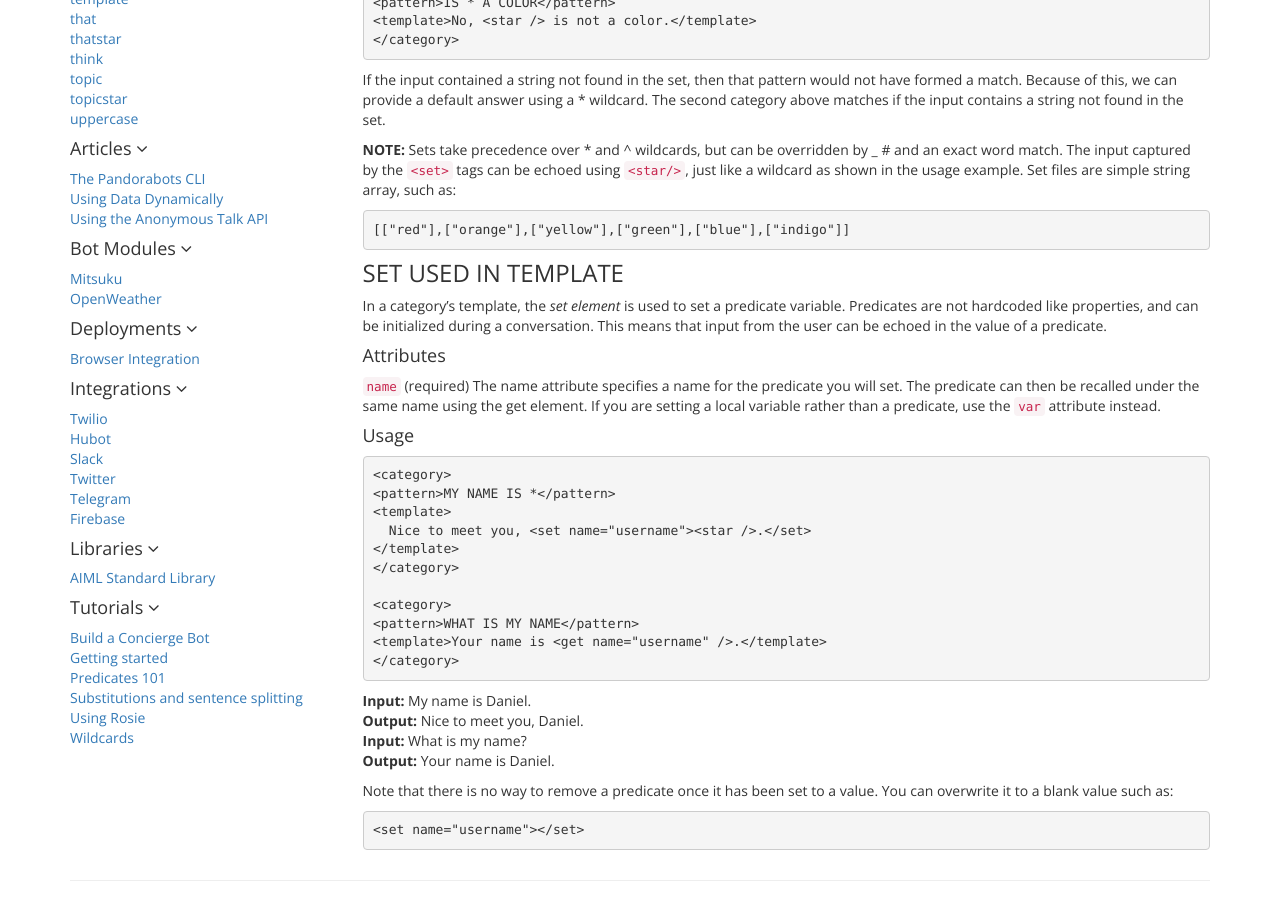
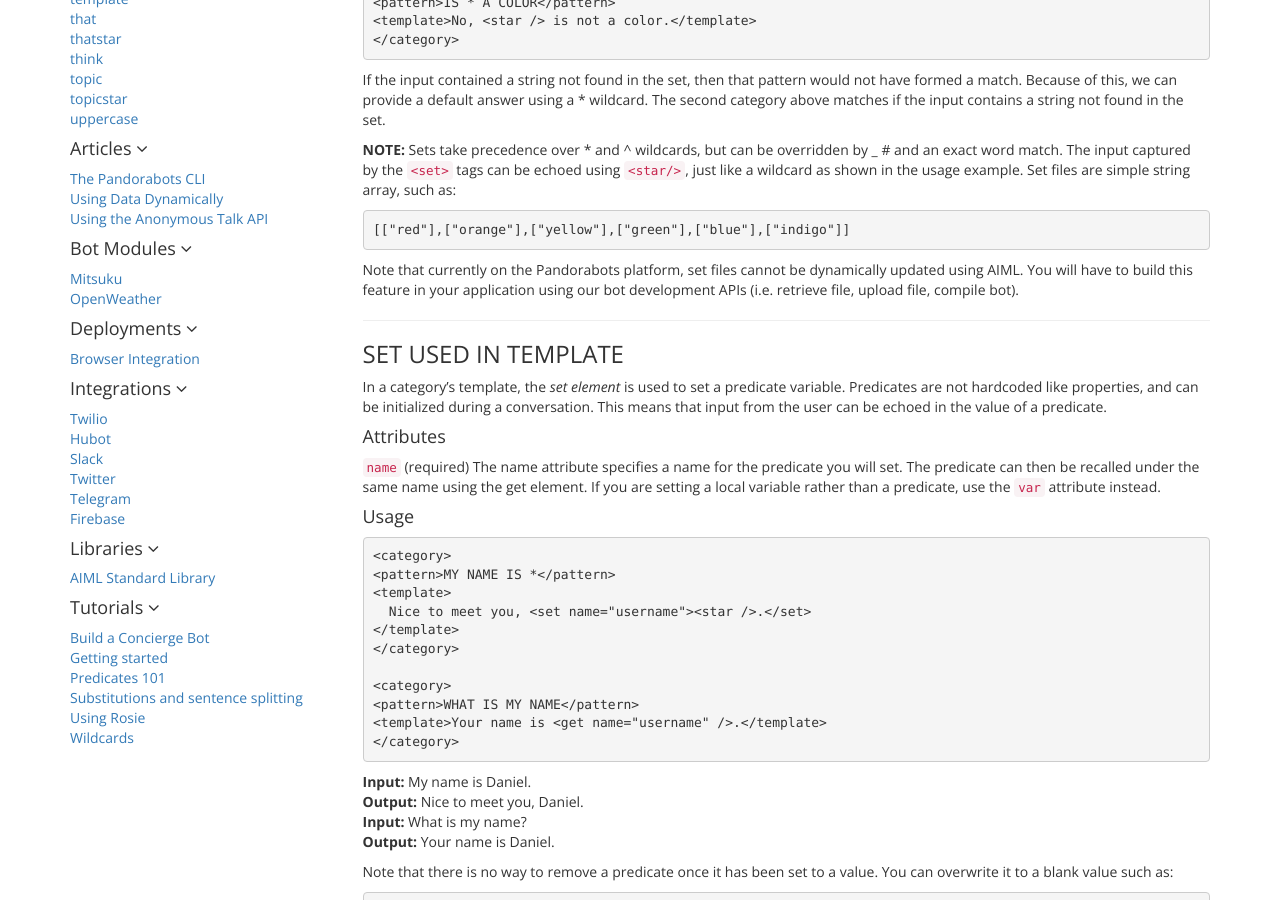
Before and after one commit to pandorabots/pandorabots.github.io, a Jekyll site: the page built from _aiml/set.md, in a window 1280 px wide and 900 px high, scrolled down 962 px. Built offline with Jekyll 4.4.1, drawn with Linux system fonts in a browser that asks for light colours.

Commit message:
added note about dynamic set updates

```diff
--- a/_aiml/set.md
+++ b/_aiml/set.md
@@ -52,6 +52,9 @@ If the input contained a string not found in the set, then that pattern would no
 
     [["red"],["orange"],["yellow"],["green"],["blue"],["indigo"]]
 
+Note that currently on the Pandorabots platform, set files cannot be dynamically updated using AIML. You will have to build this feature in your application using our bot development APIs (i.e. retrieve file, upload file, compile bot).
+
+---
 
 ### SET USED IN TEMPLATE
 
```
